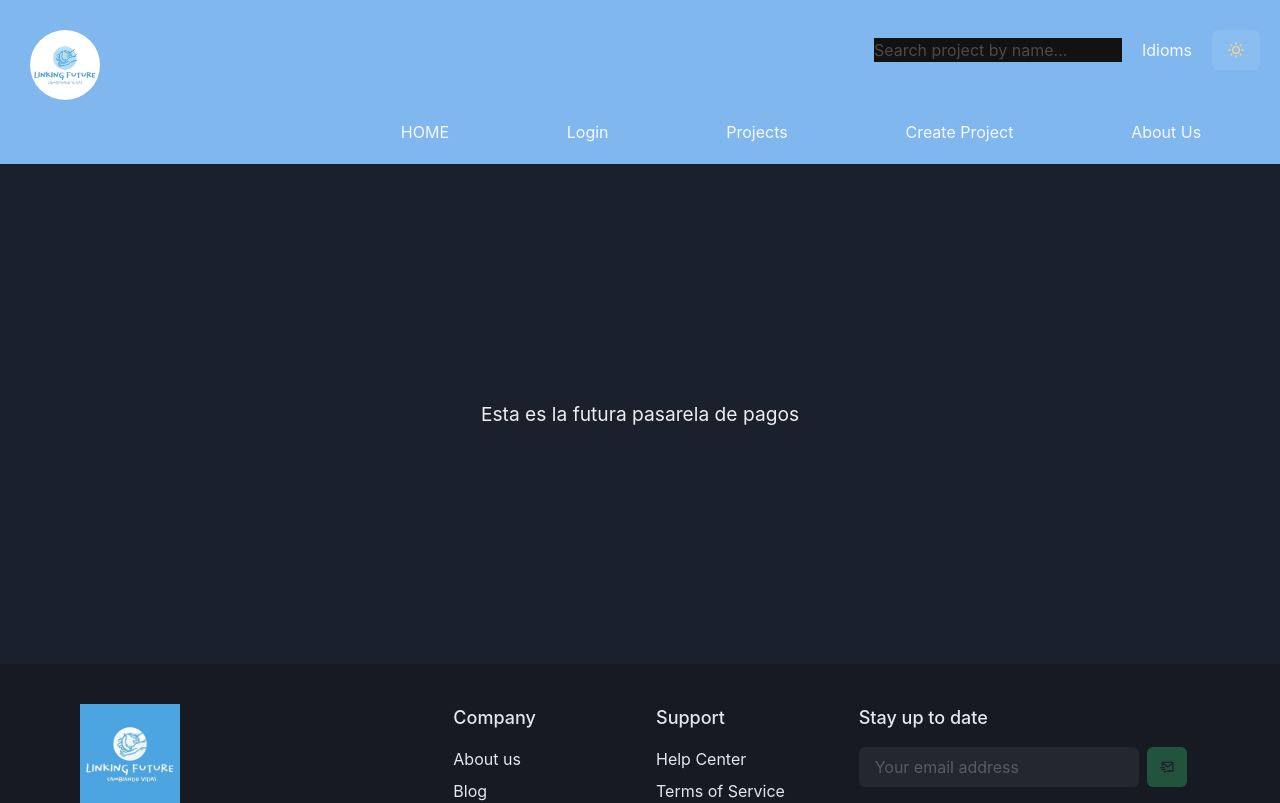
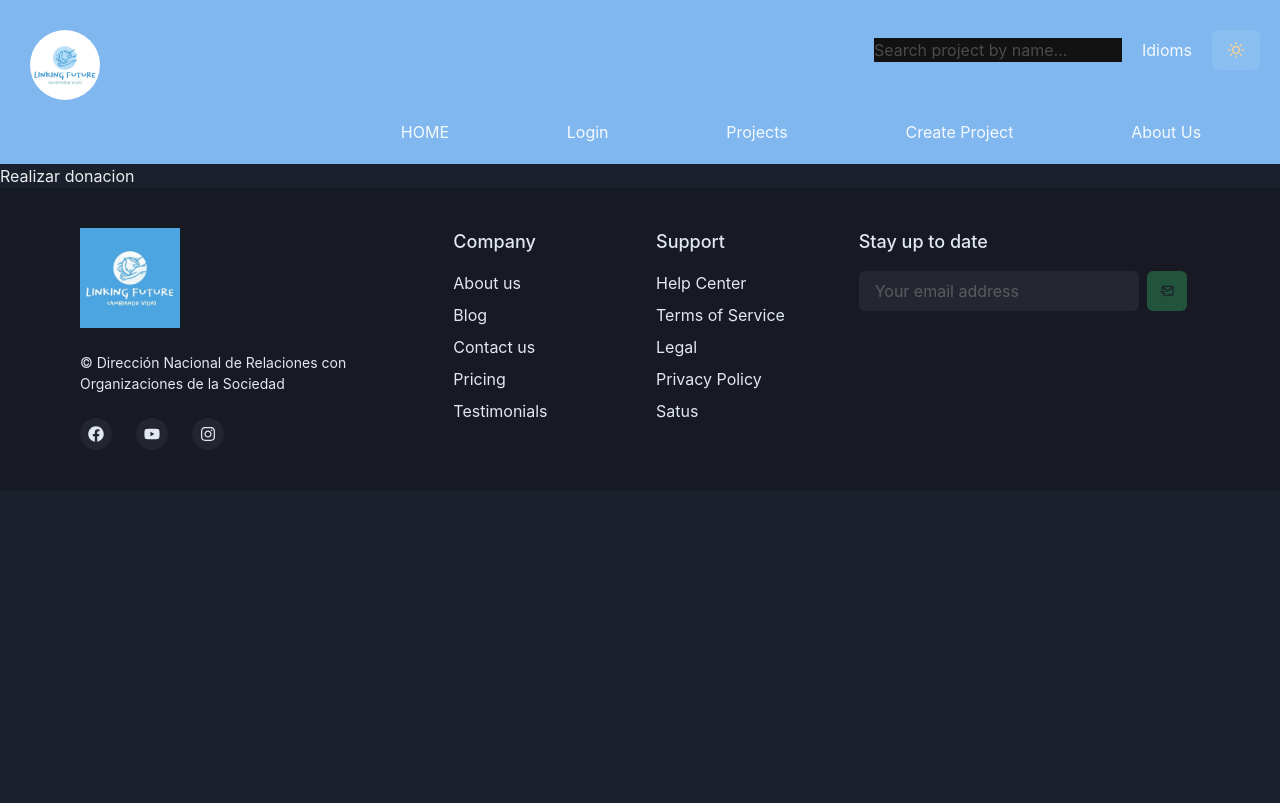
Before and after one commit to vpjavier25/PF-CLIENT-D, a React (Create React App) app in the folder client/: page /pagos in a window 1280 px wide. Shown: the top 803 px of the page. Built offline with nearby package versions, Linux system fonts and the light colour scheme; no server answers.

Commit message:
Link a plataforma de pago

```diff
--- a/client/src/Pages/Pagos/Pagos.jsx
+++ b/client/src/Pages/Pagos/Pagos.jsx
@@ -1,11 +1,27 @@
-import style from "./Pagos.module.css"
+import style from "./Pagos.module.css";
+import { useState, useEffect } from "react";
+import { useDispatch, useSelector } from "react-redux";
+import { linkPaymentPlatform } from "../../Redux/Slicers/paymentSlicer";
 
-export default function Pagos (){
-    return(
-        <div className={style.Prov}>
-            <p >Esta es la futura pasarela de pagos</p>
-        </div>
-    )
+export default function Pagos() {
+  const dispatch = useDispatch();
+  const payLink = useSelector((state) => state.paymentLink.payLink);
+
+  const handleButtonClick = () => {
+    if (payLink) {
+      window.open(payLink, "_blank");
+    } else {
+      dispatch(linkPaymentPlatform());
+    }
+  };
+
+  return (
+    <div className={style.container}>
+      <div className={style.column}>
+        <button onClick={handleButtonClick} className={style.button}>
+          Realizar donacion
+        </button>
+      </div>
+    </div>
+  );
 }
-
-//Solo el achivo index de Pages recibe este export
--- /dev/null
+++ b/client/src/Redux/Slicers/paymentSlicer.js
@@ -0,0 +1,30 @@
+import { createAsyncThunk, createSlice } from "@reduxjs/toolkit";
+import axios from "axios";
+
+const initialState = {
+  payLink: "",
+};
+
+export const linkPaymentPlatform = createAsyncThunk(
+  "project/linkPaymentPlatform",
+  async () => {
+    const res = await axios.post(`http://localhost:3001/create-payment`);
+    console.log("esto es le post",res.data)
+    return res.data;
+  }
+);
+
+const paymentSlicer = createSlice({
+    name: "paymentLink",
+    initialState,
+    extraReducers: (builder) => {
+      builder.addCase(linkPaymentPlatform.fulfilled, (state, action) => {
+        console.log("esto es action", action.payload.data.links[1].href)
+        state.payLink = action.payload.data.links[1].href;
+      });
+    },
+  });
+
+
+export const { payLink } = paymentSlicer.actions
+export default paymentSlicer.reducer;
--- a/client/src/Redux/Slicers/projectSlicer.js
+++ b/client/src/Redux/Slicers/projectSlicer.js
@@ -15,6 +15,8 @@ const initialState = {
   seeLaterItemsAdds: [],
   seeLaterItemsGet: []
 };
+
+
 
 export const getProjectById = createAsyncThunk(
   "project/getProjectById",
--- a/client/src/Redux/Store/index.js
+++ b/client/src/Redux/Store/index.js
@@ -1,10 +1,12 @@
 import { configureStore } from '@reduxjs/toolkit';
 import projectReducer from '../Slicers/projectSlicer';
 import usersSlicer from '../Slicers/userSlicer';
+import paymentSlicer from '../Slicers/paymentSlicer';
 
 export const Store = configureStore({
     reducer: {
         project: projectReducer,
-        user: usersSlicer
+        user: usersSlicer,
+        paymentLink: paymentSlicer
     }
 });
```
